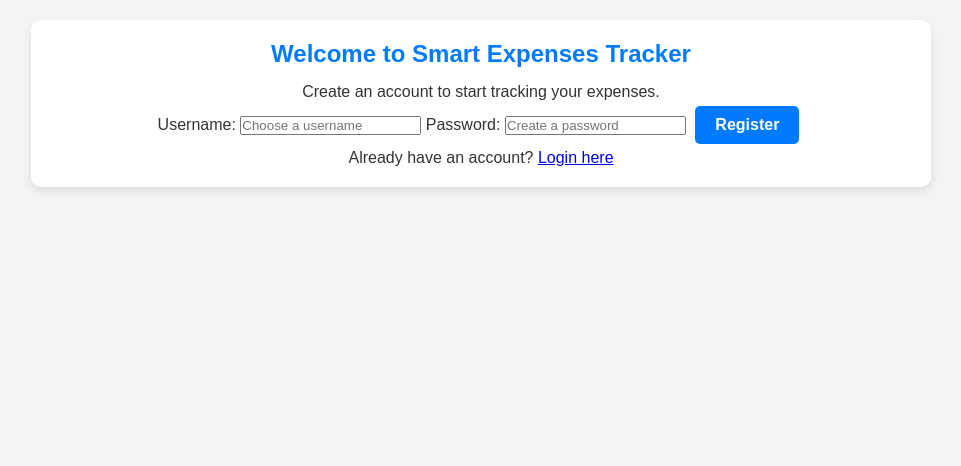
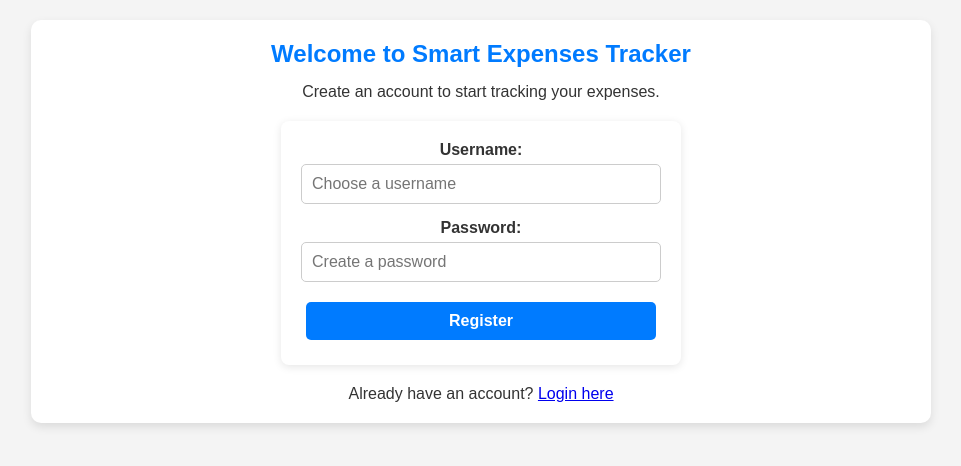
Before and after one commit to venkatesh20033624/Programing-for-information-systems, a Django app: template templates/register.html in a window 1280 px wide. Shown: the part 78-544 px from the top of the page, without its empty margins (159-1120 px from the left). Run offline with Django 3.2, Linux system fonts and the light colour scheme; the template is opened without the code that fills it, so the values that code supplies are empty.

Commit message:
Update styles.css

```diff
--- a/static/css/styles.css
+++ b/static/css/styles.css
@@ -100,3 +100,67 @@ tr:hover {
     text-align: center;
     border-radius: 0px 0px 10px 10px;
 }
+.navbar a {
+    color: white;
+    text-decoration: none;
+    font-size: 16px;
+    font-weight: bold;
+    padding: 10px 15px;
+    margin: 0 5px;
+    transition: 0.3s;
+}
+
+.navbar a:hover {
+    background-color: rgba(255, 255, 255, 0.2);
+    border-radius: 5px;
+}
+
+/* Logout Button */
+.btn-logout {
+    background-color: #dc3545;
+    float: right;
+}
+
+.btn-logout:hover {
+    background-color: #c82333;
+}
+
+/* Forms Styling */
+form {
+    display: flex;
+    flex-direction: column;
+    max-width: 400px;
+    margin: 20px auto;
+    padding: 20px;
+    background: white;
+    border-radius: 8px;
+    box-shadow: 0px 2px 8px rgba(0, 0, 0, 0.1);
+}
+
+form label {
+    font-weight: bold;
+    margin-bottom: 5px;
+}
+
+form input {
+    padding: 10px;
+    margin-bottom: 15px;
+    border: 1px solid #ccc;
+    border-radius: 5px;
+    font-size: 16px;
+}
+
+form button {
+    background-color: #007bff;
+    color: white;
+    padding: 12px;
+    border: none;
+    border-radius: 5px;
+    font-size: 16px;
+    cursor: pointer;
+    transition: 0.3s;
+}
+
+form button:hover {
+    background-color: #0056b3;
+}
```
